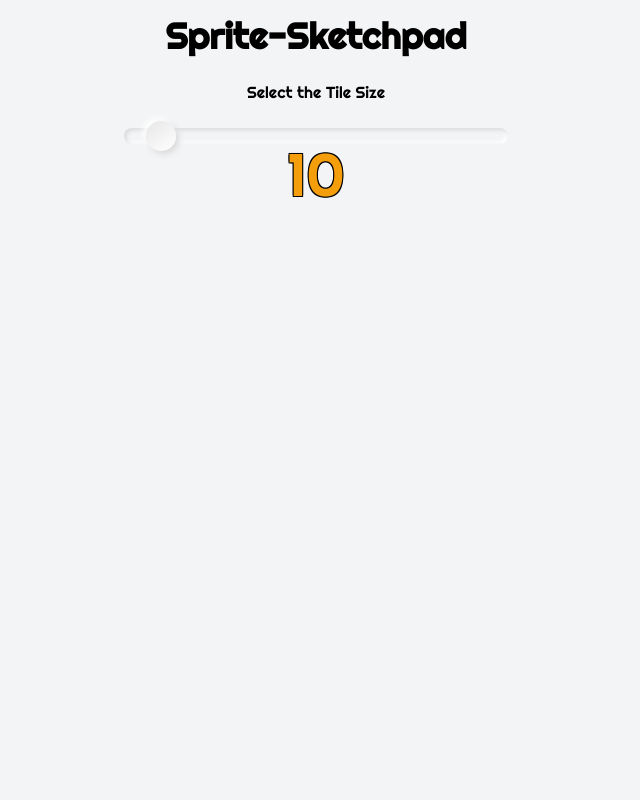
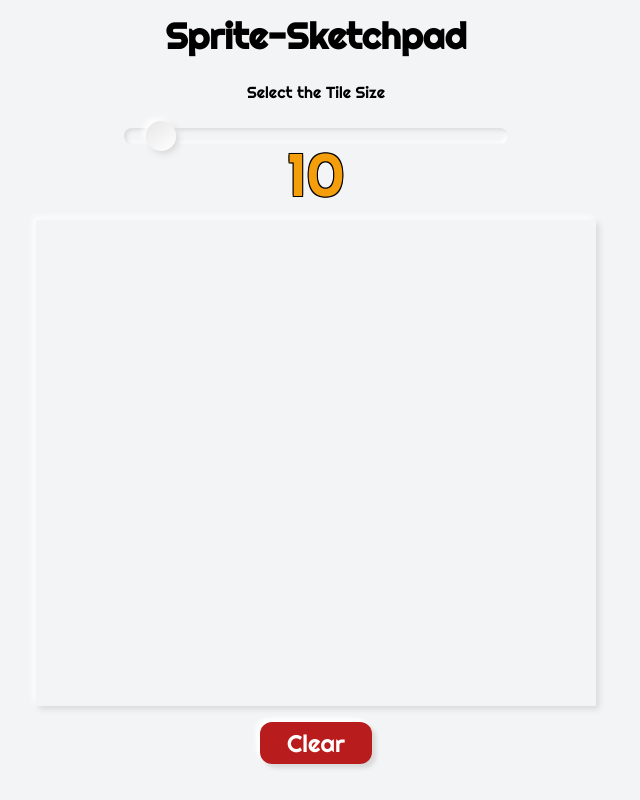
Before and after one commit to jan-joseph/Etch-A-Sketch, a React (Create React App) app: page / in a window 1280 px wide. Shown: the whole page, without its empty margins (324-964 px from the left). Built offline with nearby package versions, Linux system fonts and the light colour scheme.

Commit message:
Grid Component added
New JS file added for Grid component with the CSS changes

```diff
--- a/src/App.js
+++ b/src/App.js
@@ -1,4 +1,5 @@
 import './App.css';
+import Grid from './components/Grid';
 import Header from './components/Header';
 import Slider from './components/Slider';
 
@@ -7,6 +8,7 @@ function App() {
     <div className="flex flex-col items-center justify-center" >
       <Header />
       <Slider />
+      <Grid />
     </div>
   );
 }
--- /dev/null
+++ b/src/components/Grid.js
@@ -0,0 +1,39 @@
+import React from 'react'
+
+export default function Grid() {
+    const gridContainerStyle = {
+        width: '70vh',
+        height: '70vh'
+    }
+
+    const gridStyle = {
+        boxShadow: '3px 3px 6px #d9d9d9, -3px -3px 6px #ffffff'
+    }
+
+    const clearBtnStyle = {
+        // background: 'linear-gradient(145deg, #ececec, #f1f1f1)',
+        boxShadow:  '4px 4px 4px #d8d8d8, -4px -4px 4px #ffffff',
+        '&:hover': {
+            textDecoration: 'underline',
+       },
+    }
+    return (
+        <div
+            style={gridContainerStyle}
+            className="flex flex-col items-center justify-center"
+        >
+            <div id="sketchpad"
+                className = 'grid mt-4 h-full w-full'
+                style={gridStyle}
+            >
+            </div>
+            <button
+                id = "clearBtn"
+                style = {clearBtnStyle}
+                className = "mt-4 h-12 w-28 border-none rounded-xl bg-red-700 text-2xl text-white "
+            >
+                    Clear
+            </button>
+        </div>
+    )
+}
```
